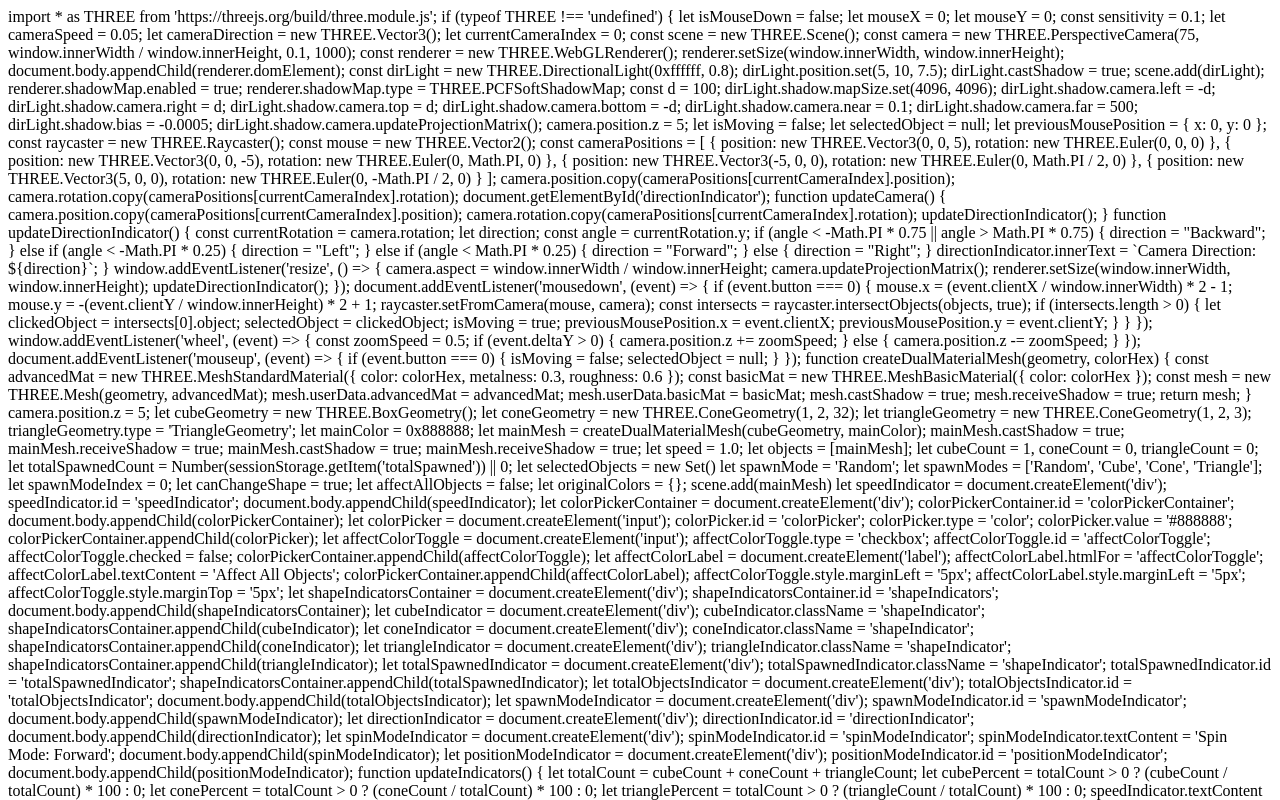
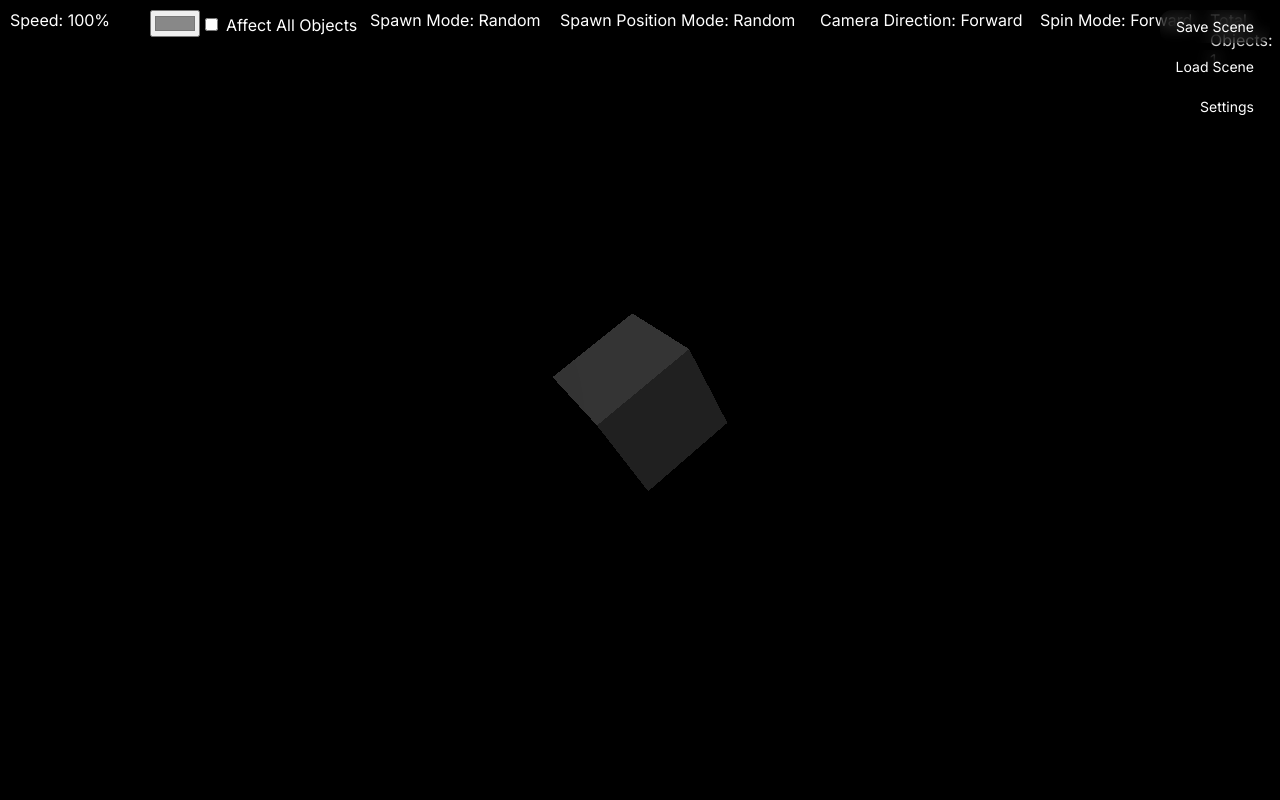
Before and after one commit to EuroSzymon/ModelViewerTest, a plain HTML site: page index.html in a window 1280 px wide. Shown: the top 800 px of the page. Drawn offline with nearby package versions, Linux system fonts and the light colour scheme; animation ran at ten frames a second.

Commit message:
Object shadows and zoom in/out implementation, saving scenes improvements

```diff
--- a/index.html
+++ b/index.html
@@ -1,4 +1,98 @@
-import * as THREE from 'https://threejs.org/build/three.module.js';
+<!DOCTYPE html>
+<html lang="en">
+<head>
+    <meta charset="UTF-8">
+    <meta name="viewport" content="width=device-width, initial-scale=1.0">
+
+    <link rel="stylesheet"
+     href="https://fonts.googleapis.com/css?family=Inter">
+
+    <style>
+        body {
+            margin: 0;
+            overflow: hidden;
+            font-family: 'Inter', sans-serif;
+        }
+
+        #speedIndicator, #totalObjectsIndicator, #spawnModeIndicator, #directionIndicator, #colorPickerContainer, #spinModeIndicator {
+            position: absolute;
+            top: 10px;
+            color: white;
+        }
+
+        #speedIndicator {
+            left: 10px;
+        }
+
+        #totalObjectsIndicator {
+            left: 1210px;
+        }
+
+        #spawnModeIndicator {
+            left: 370px;
+        }
+
+        #directionIndicator {
+            left: 820px;
+        }
+
+        #spinModeIndicator {
+            left: 1040px;
+        }
+
+        #colorPickerContainer {
+            left: 150px;
+        }
+
+        #positionModeIndicator {
+        position: absolute;
+        top: 10px;
+        left: 560px;
+        color: white;
+}
+
+        #shapeIndicators {
+            position: absolute;
+            left: 150px;
+            top: 60px;
+            color: white;
+            display: none;
+        }
+
+        .shapeIndicator {
+            margin-top: 10px;
+        }
+
+        #affectColorToggle {
+            margin-top: 5px;
+        }
+        .scene-btn {
+        font-family: 'Inter', sans-serif;
+        background-color: rgba(0, 0, 0, 0.4);
+        backdrop-filter: blur(8px);
+        -webkit-backdrop-filter: blur(8px);
+        color: #fff;
+        border: none;
+        border-radius: 12px;
+        padding: 8px 16px;
+        font-size: 14px;
+        font-weight: 500;
+        cursor: pointer;
+        box-shadow: 0 2px 6px rgba(0,0,0,0.4);
+        transition: background-color 0.2s, transform 0.1s;
+        z-index: 1000;
+    }
+        .scene-btn:hover {
+        background-color: #222;
+        transform: translateY(-1px);
+    }
+        .scene-btn:active {
+        transform: translateY(0);
+    }
+    </style>
+    <title>Model Viewer Test</title>
+    <script type="module">
+    import * as THREE from 'https://threejs.org/build/three.module.js';
 
     if (typeof THREE !== 'undefined') {
 
@@ -906,3 +1000,8 @@
 
     animate();
 }
+</script>
+</head>
+<body>
+</body>
+</html>
```
